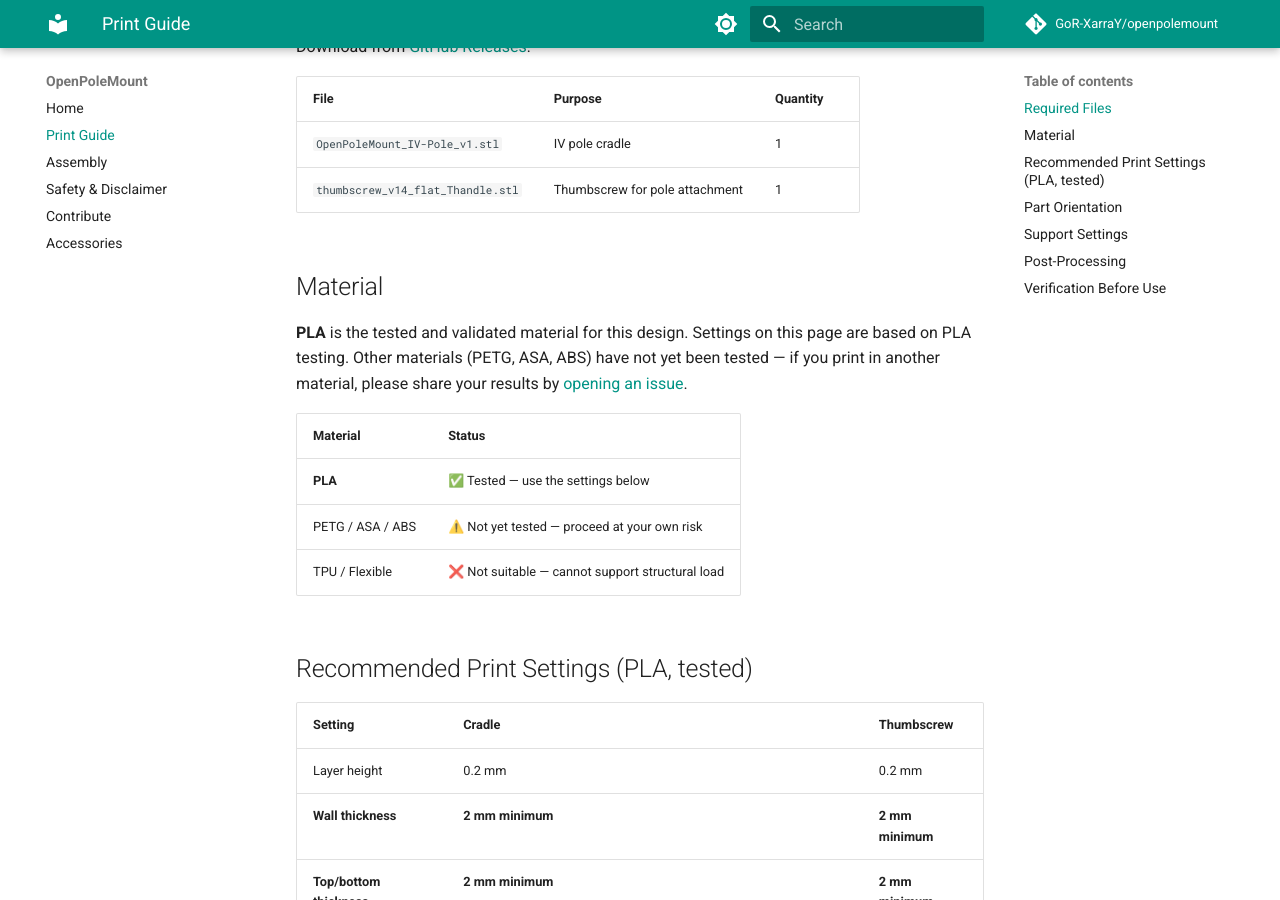
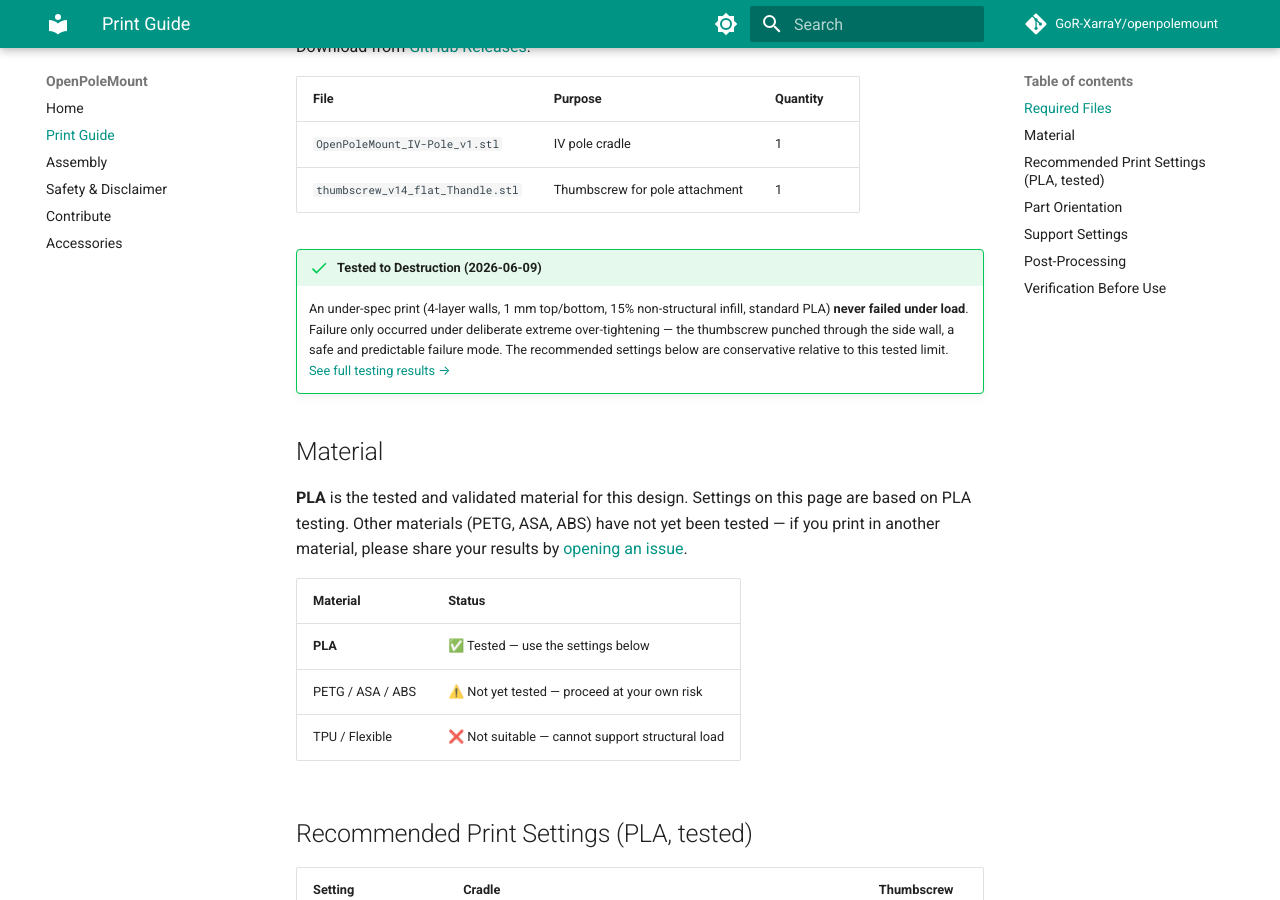
Before and after one commit to GoR-XarraY/openpolemount, an MkDocs documentation site: the page built from docs/print-settings.md, in a window 1280 px wide and 900 px high, scrolled down 361 px. Built offline with MkDocs 1.6.1 and Material for MkDocs 9.7.7, drawn with Linux system fonts in a browser that asks for light colours; comment, search, counter and statistics services are not loaded.

Commit message:
docs: add destruction test callout to print settings page

```diff
--- a/docs/print-settings.md
+++ b/docs/print-settings.md
@@ -14,6 +14,13 @@ Download from [GitHub Releases](https://github.com/GoR-XarraY/openpolemount/rele
 |---|---|---|
 | `OpenPoleMount_IV-Pole_v1.stl` | IV pole cradle | 1 |
 | `thumbscrew_v14_flat_Thandle.stl` | Thumbscrew for pole attachment | 1 |
+
+!!! success "Tested to Destruction (2026-06-09)"
+    An under-spec print (4-layer walls, 1 mm top/bottom, 15% non-structural infill, standard PLA)
+    **never failed under load**. Failure only occurred under deliberate extreme over-tightening —
+    the thumbscrew punched through the side wall, a safe and predictable failure mode.
+    The recommended settings below are conservative relative to this tested limit.
+    [See full testing results →](testing.md)
 
 ## Material
 
```
